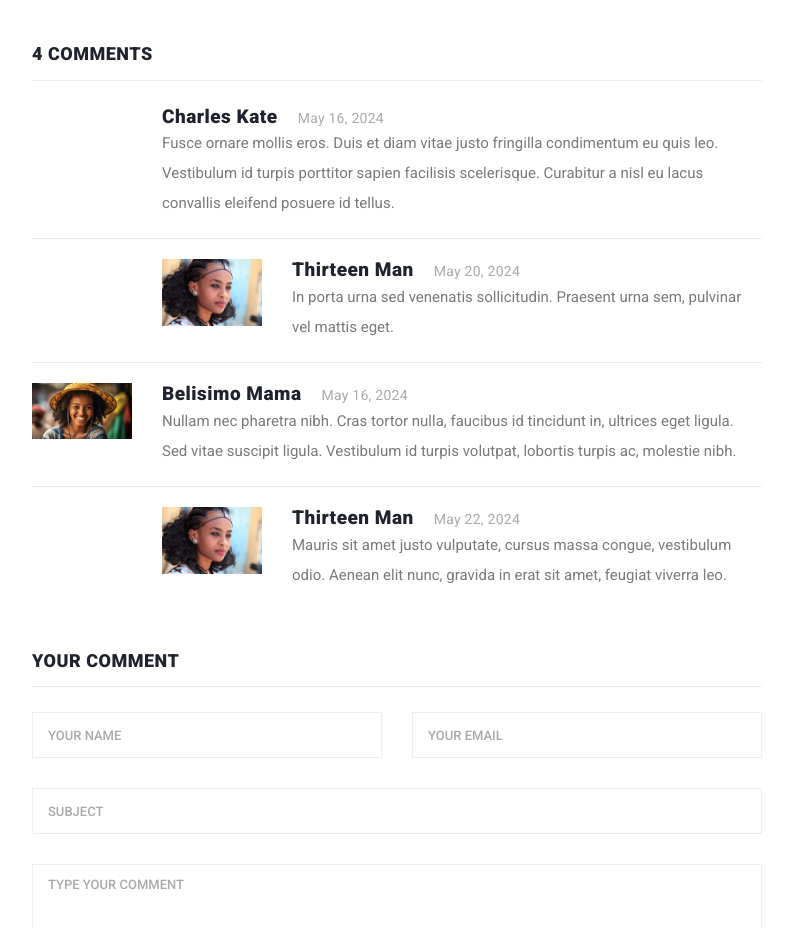
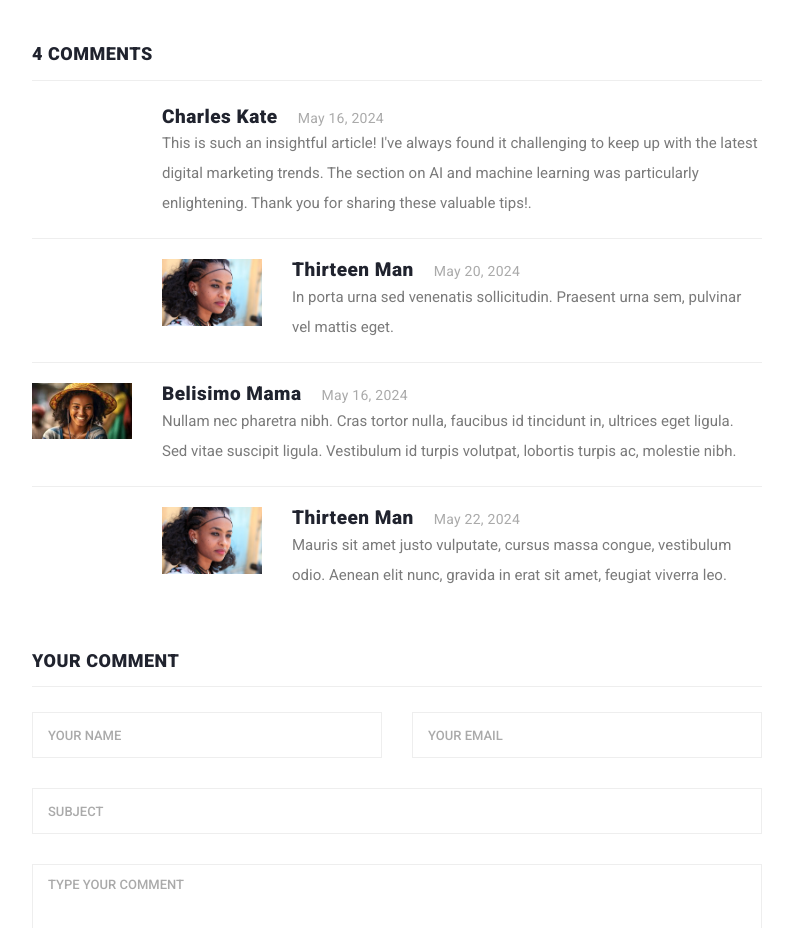
Before and after one commit to DNXEMPIRE-1/gopro4, a website: page blog/post-details6.html in a window 1280 px wide. Shown: the part 5680-6608 px from the top of the page, without its empty margins (53-846 px from the left). Drawn offline with Linux system fonts and the light colour scheme.

Commit message:
Update post-details6.html

```diff
--- a/blog/post-details6.html
+++ b/blog/post-details6.html
@@ -245,7 +245,7 @@
                           </div>
                           <div class="right-content">
                             <h4>Charles Kate<span>May 16, 2024</span></h4>
-                            <p>Fusce ornare mollis eros. Duis et diam vitae justo fringilla condimentum eu quis leo. Vestibulum id turpis porttitor sapien facilisis scelerisque. Curabitur a nisl eu lacus convallis eleifend posuere id tellus.</p>
+                            <p>This is such an insightful article! I've always found it challenging to keep up with the latest digital marketing trends. The section on AI and machine learning was particularly enlightening. Thank you for sharing these valuable tips!.</p>
                           </div>
                         </li>
                         <li class="replied">
```
